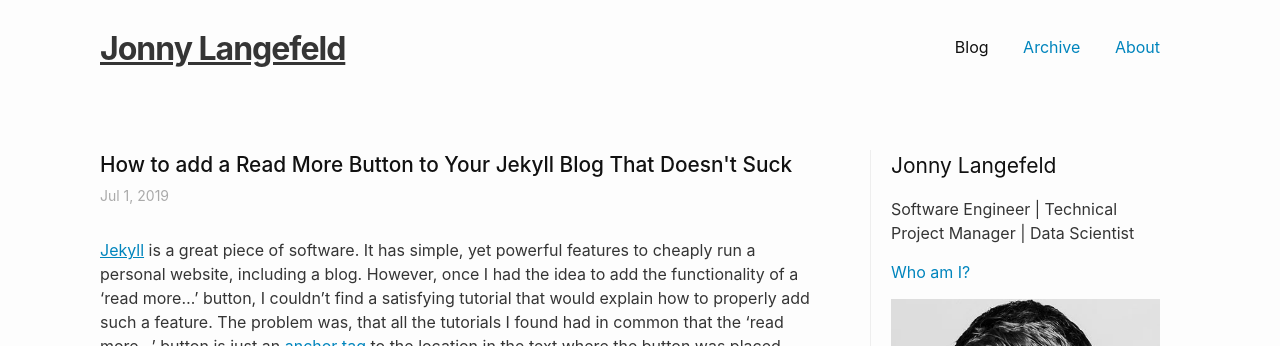
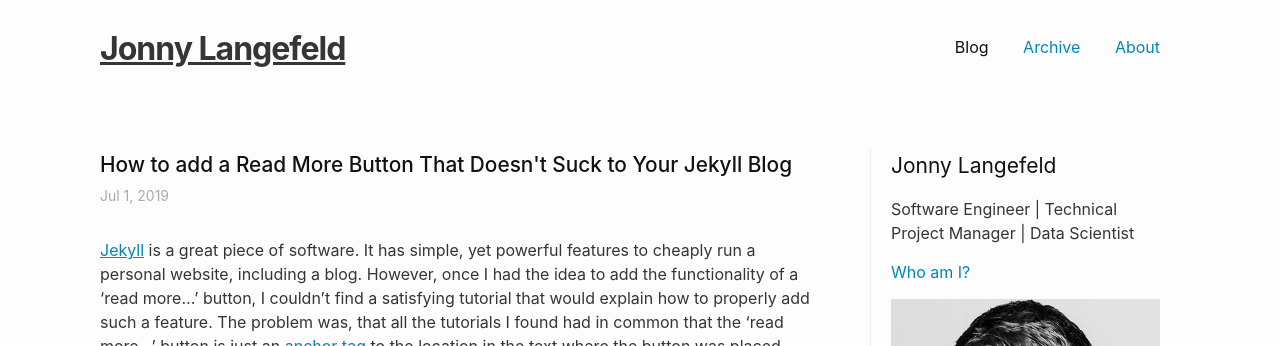
Before and after one commit to jonnylangefeld/jonnylangefeld.com, a Jekyll site: the page built from _posts/2019-07-01-how-to-add-a-read-more-button-that-doesnt-suck-to-your-jekyll-blog.md, in a window 1280 px wide and 900 px high. Shown: the top 346 px of the window. Built offline with Jekyll 4.4.1, drawn with Linux system fonts in a browser that asks for light colours.

```diff
--- a/_posts/2019-07-01-how-to-add-a-read-more-button-to-your-jekyll-blog-that-doesnt-suck.md
+++ b/_posts/2019-07-01-how-to-add-a-read-more-button-that-doesnt-suck-to-your-jekyll-blog.md
@@ -1,6 +1,6 @@
 ---
 layout: post
-title:  "How to add a Read More Button to Your Jekyll Blog That Doesn't Suck"
+title:  "How to add a Read More Button That Doesn't Suck to Your Jekyll Blog"
 categories: []
 tags:
 - blog
```
